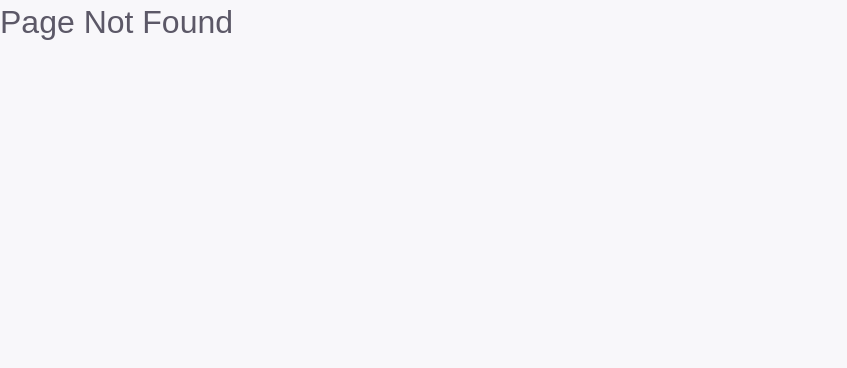
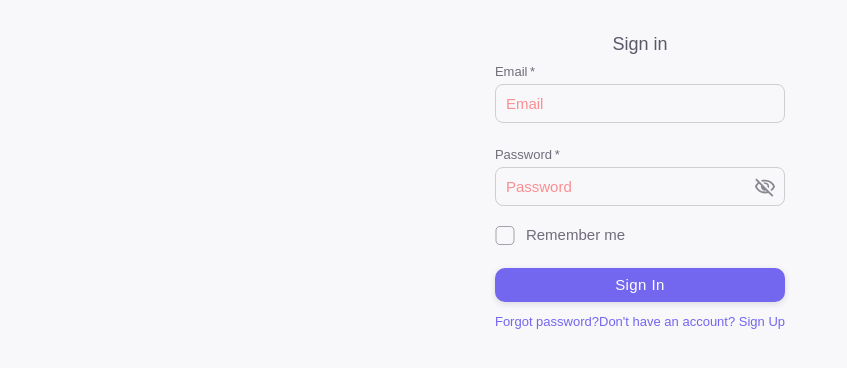
Before and after one commit to LeHoangTrong15102000/NextJS_Ecommerce_CMS, a Next.js app: page /login in a window 1280 px wide. Before the commit this address had no page. Shown: the top 368 px of the page, without its empty margins (0-847 px from the left). Built offline with nearby package versions, Linux system fonts and the light colour scheme.

Commit message:
build-login-page

```diff
--- a/src/components/Icon/index.tsx
+++ b/src/components/Icon/index.tsx
@@ -1,8 +1,8 @@
 // ** Icon Imports
 import { Icon, IconProps } from '@iconify/react'
 
-const IconifyIcon = ({ icon, ...rest }: IconProps) => {
+const CustomIcon = ({ icon, ...rest }: IconProps) => {
   return <Icon icon={icon} fontSize='1.375rem' {...rest} />
 }
 
-export default IconifyIcon
+export default CustomIcon
--- a/src/components/text-field/index.tsx
+++ b/src/components/text-field/index.tsx
@@ -21,10 +21,53 @@ const TextFieldStyled = styled(TextField)<TextFieldProps>(({ theme }) => {
       '&:before, &:after': {
         display: 'none'
       },
+      '&:placeholder': {
+        color: 'red'
+      },
       // Những  thầng con không cần phải viết & cũng được
       '& .MuiInputBase-input': {
-        padding: '8px 10px'
+        padding: '8px 10px',
+        color: 'red'
+      },
+      '&.Mui-error': {
+        borderColor: theme.palette.error.main
+      },
+      '&.Mui-focused': {
+        boxShadow: theme.shadows[2],
+        '& .MuiInputBase-input:not(.MuiInputBase-readOnly):not([readOnly])::placeholder': {
+          transform: 'translateX(4px'
+        },
+        '&.MuiInputBase-colorPrimary': {
+          borderColor: theme.palette.primary.main
+        },
+        '&.MuiInputBase-colorSecondary': {
+          borderColor: theme.palette.secondary.main
+        },
+        '&.MuiInputBase-colorInfo': {
+          borderColor: theme.palette.info.main
+        },
+        '&.MuiInputBase-colorSuccess': {
+          borderColor: theme.palette.success.main
+        },
+        '&.MuiInputBase-colorWarning': {
+          borderColor: theme.palette.warning.main
+        },
+        '&.MuiInputBase-colorError': {
+          borderColor: theme.palette.error.main
+        },
+        '&.Mui-error': {
+          borderColor: theme.palette.error.main
+        }
+      },
+      '&.Mui-disabled': {
+        backgroundColor: `${theme.palette.action.selected} !important`
+      },
+      '& .MuiInputAdornment-root': {
+        marginTop: '0 !important'
       }
+    },
+    '& .MuiFormHelperText-root.Mui-error': {
+      marginTop: '4px'
     }
   }
 })
--- /dev/null
+++ b/src/pages/login.tsx
@@ -0,0 +1,11 @@
+// ** Import Next
+import { NextPage } from 'next'
+import LoginPage from 'src/views/pages/login'
+
+type TProps = {}
+
+const Login: NextPage<TProps> = () => {
+  return <LoginPage />
+}
+
+export default Login
--- /dev/null
+++ b/src/views/pages/login/index.tsx
@@ -0,0 +1,166 @@
+// **  Next
+import { NextPage } from 'next'
+
+// ** React
+import { useState } from 'react'
+
+// ** MUI
+import {
+  Box,
+  Button,
+  Checkbox,
+  Container,
+  CssBaseline,
+  FormControlLabel,
+  Grid,
+  InputAdornment,
+  Link,
+  Typography
+} from '@mui/material'
+
+// ** Components
+import CustomTextField from 'src/components/text-field'
+import CustomIcon from 'src/components/Icon'
+
+// ** React-Hook-Form
+import { Controller, useForm } from 'react-hook-form'
+import { yupResolver } from '@hookform/resolvers/yup'
+import * as yup from 'yup'
+import { EMAIL_REG, PASSWORD_REG } from 'src/configs/regex'
+import { IconButton } from '@mui/material'
+
+type TProps = {}
+
+const loginSchema = yup
+  .object()
+  .shape({
+    email: yup.string().required('The field required!').matches(EMAIL_REG, 'The field is must email type'),
+    password: yup
+      .string()
+      .required('The field required!')
+      .matches(PASSWORD_REG, 'The password is contain character, special, number')
+  })
+  .required()
+
+const LoginPage: NextPage<TProps> = () => {
+  const [showPassword, setShowPassword] = useState(false)
+  const {
+    handleSubmit,
+    control,
+    formState: { errors }
+  } = useForm({
+    defaultValues: {
+      email: '',
+      password: ''
+    },
+    mode: 'onBlur',
+    resolver: yupResolver(loginSchema)
+  })
+
+  const handleOnSubmit = (data: { email: string; password: string }) => {
+    console.log('checkk data form', { data })
+  }
+
+  return (
+    <Container component='main' maxWidth='xs'>
+      <CssBaseline />
+      <Box
+        sx={{
+          marginTop: 8,
+          display: 'flex',
+          flexDirection: 'column',
+          alignItems: 'center'
+        }}
+      >
+        <Typography component='h1' variant='h5'>
+          Sign in
+        </Typography>
+        <form onSubmit={handleSubmit(handleOnSubmit)} autoComplete='off' noValidate>
+          {/* Email */}
+          <Box sx={{ mt: 2 }}>
+            <Controller
+              control={control}
+              rules={{
+                required: true
+              }}
+              render={({ field: { onChange, onBlur, value } }) => (
+                <CustomTextField
+                  required
+                  fullWidth
+                  label='Email'
+                  onChange={onChange}
+                  onBlur={onBlur}
+                  value={value}
+                  error={Boolean(errors?.email)}
+                  placeholder='Email'
+                  helperText={errors?.email?.message}
+                />
+              )}
+              // Khi đã khai báo name ở đây rồi không cần khai báo ở CustomTextField nữa
+              name='email'
+            />
+            {/* {errors.email && <Typography sx={{ color: 'red' }}>{errors?.email?.message}</Typography>} */}
+          </Box>
+          {/* Password */}
+          <Box sx={{ mt: 2 }}>
+            <Controller
+              control={control}
+              rules={{
+                required: true
+              }}
+              render={({ field: { onChange, onBlur, value } }) => (
+                <CustomTextField
+                  margin='normal'
+                  required
+                  fullWidth
+                  label='Password'
+                  type={showPassword ? 'text' : 'password'}
+                  onChange={onChange}
+                  onBlur={onBlur}
+                  value={value}
+                  error={Boolean(errors?.password)}
+                  placeholder='Password'
+                  helperText={errors?.password?.message}
+                  InputProps={{
+                    endAdornment: (
+                      <InputAdornment position='end'>
+                        <IconButton edge='end' onClick={() => setShowPassword(!showPassword)}>
+                          {showPassword ? (
+                            <CustomIcon icon='material-symbols:visibility-outline' />
+                          ) : (
+                            <CustomIcon icon='material-symbols:visibility-off-outline' />
+                          )}
+                        </IconButton>
+                      </InputAdornment>
+                    )
+                  }}
+                />
+              )}
+              name='password'
+            />
+            {/* {errors.password && <Typography sx={{ color: 'red' }}>{errors?.password.message}</Typography>} */}
+          </Box>
+
+          <FormControlLabel control={<Checkbox value='remember' color='primary' />} label='Remember me' />
+          <Button type='submit' fullWidth variant='contained' sx={{ mt: 3, mb: 2 }}>
+            Sign In
+          </Button>
+          <Grid container>
+            <Grid item xs>
+              <Link href='#' variant='body2'>
+                Forgot password?
+              </Link>
+            </Grid>
+            <Grid item>
+              <Link href='#' variant='body2'>
+                {"Don't have an account? Sign Up"}
+              </Link>
+            </Grid>
+          </Grid>
+        </form>
+      </Box>
+    </Container>
+  )
+}
+
+export default LoginPage
```
Also changed, not shown: src/notepage/Lecture_Summary.md (+8 -0 lines), .prettierrc.js.
